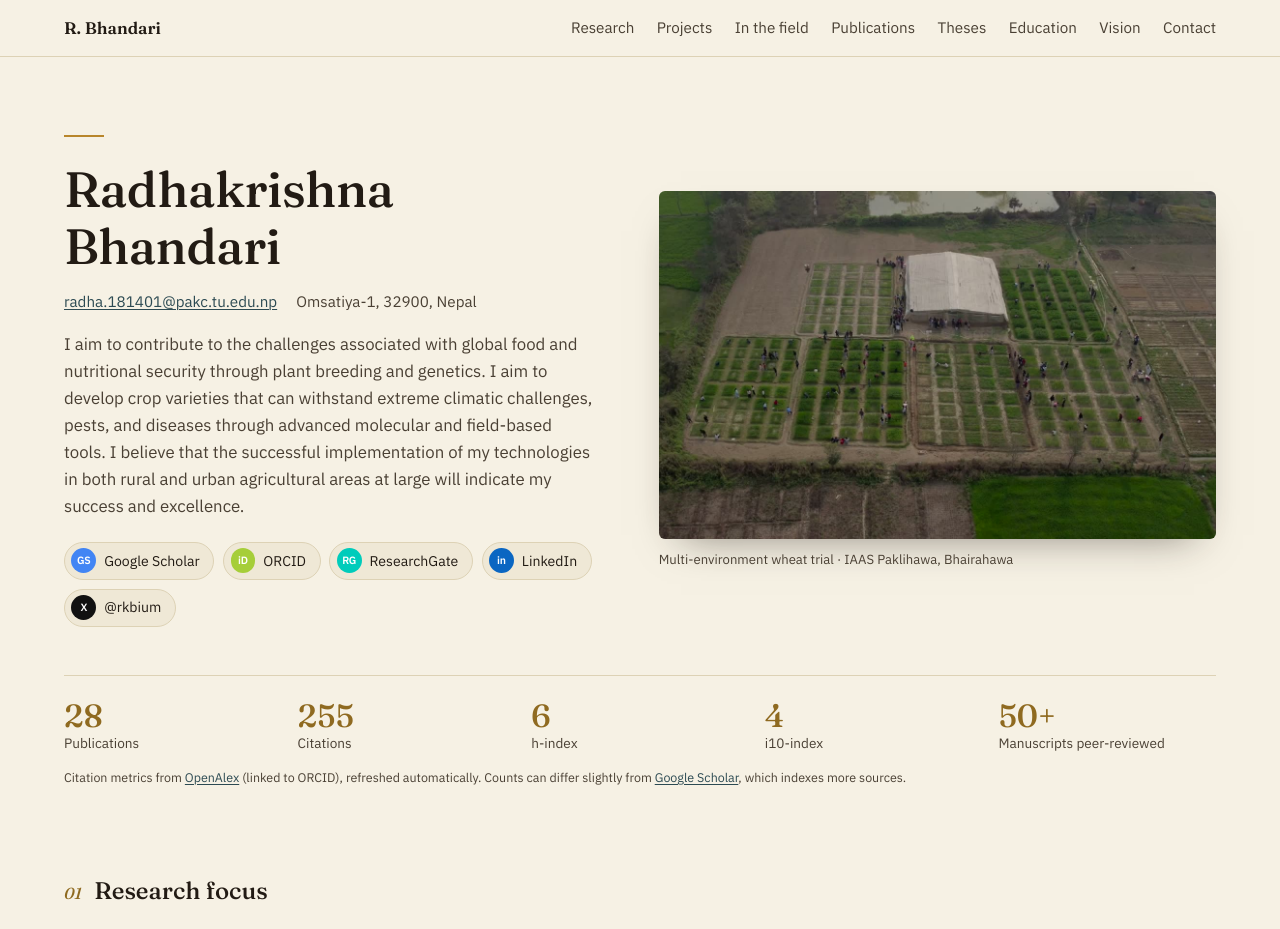
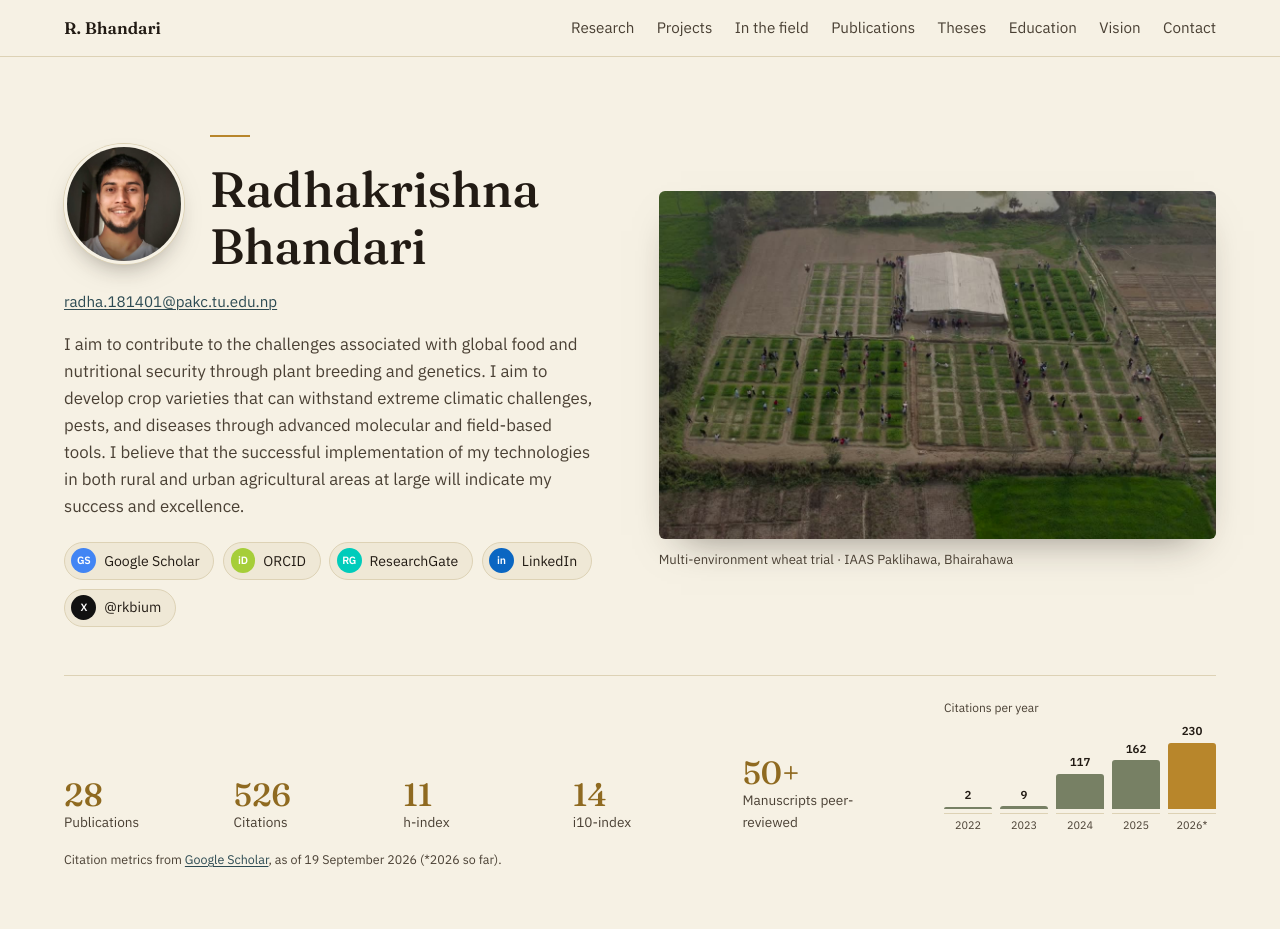
Before and after one commit to rkbium/rkbium.github.io, a plain HTML site: page index.html in a window 1280 px wide. Shown: the top 929 px of the page. Drawn offline with Linux system fonts and the light colour scheme; no server answers.

Commit message:
Portrait, Google Scholar metrics, disease work in progress
- Portrait beside the name (opens full size); address removed from hero
- Citation metrics now from Google Scholar (526 citations, h-index 11,
  i10-index 14, as of 19 Sep 2026) with a citations-per-year chart;
  OpenAlex live fetch removed
- Biotic tab: spot blotch and powdery mildew marked as work in progress
- Contact text points to the vision instead of PhD opportunities
- Vision section gets its own deep-green background

Co-Authored-By: Claude Opus 5 <noreply@anthropic.com>

```diff
--- a/css/style.css
+++ b/css/style.css
@@ -304,8 +304,56 @@ section + section { border-top: 1px solid var(--line); }
 
 /* Headline numbers under the hero */
 
-.metrics { margin: 0 0 1rem; padding: 1.4rem 0 0.4rem; border-top: 1px solid var(--line); }
-.metrics-source { margin-top: 0.8rem !important; font-size: 0.78rem; color: var(--ink-soft); }
+.metrics {
+  display: grid;
+  grid-template-columns: minmax(0, 1fr) 17rem;
+  gap: 1rem 3rem;
+  align-items: end;
+  margin: 0 0 1rem;
+  padding: 1.4rem 0 0.4rem;
+  border-top: 1px solid var(--line);
+}
+.metrics-source { grid-column: 1 / -1; margin: 0 !important; font-size: 0.78rem; color: var(--ink-soft); }
+@media (max-width: 900px) { .metrics { grid-template-columns: 1fr; } }
+
+/* Citations per year (Google Scholar) */
+.cite-years { margin: 0; }
+.cite-years figcaption { font-size: 0.75rem; color: var(--ink-soft); margin-bottom: 0.3rem; }
+.cite-years ol {
+  list-style: none;
+  display: flex;
+  align-items: flex-end;
+  gap: 0.5rem;
+  height: 7rem;
+  margin: 0;
+  padding: 0;
+}
+.cite-years li { flex: 1; display: flex; flex-direction: column; align-items: center; justify-content: flex-end; height: 100%; }
+.cy-bar {
+  width: 100%;
+  height: calc(var(--h) * 0.62%);
+  min-height: 2px;
+  background: var(--field);
+  border-radius: 3px 3px 0 0;
+  opacity: 0.75;
+}
+.cy-now .cy-bar { background: var(--wheat); opacity: 1; }
+.cy-val { font-size: 0.72rem; font-weight: 600; color: var(--ink); margin-bottom: 0.15rem; font-variant-numeric: tabular-nums; }
+.cy-year { margin-top: 0.25rem; padding-top: 0.15rem; width: 100%; border-top: 1px solid var(--line); text-align: center; font-size: 0.68rem; color: var(--ink-soft); }
+
+/* Portrait beside the name */
+.name-row { display: flex; align-items: center; gap: clamp(1rem, 2.5vw, 1.6rem); }
+.name-row .avatar {
+  flex: none;
+  width: clamp(5.5rem, 10vw, 7.5rem);
+  height: clamp(5.5rem, 10vw, 7.5rem);
+  padding: 0;
+  border: 3px solid var(--paper);
+  border-radius: 50% !important;
+  overflow: hidden;
+  box-shadow: 0 0 0 1px var(--line), 0 12px 28px -14px rgba(34, 27, 20, 0.55);
+}
+.name-row .avatar img { width: 100%; height: 100%; object-fit: cover; }
 
 .stats {
   display: grid;
@@ -917,6 +965,7 @@ html:not(.js) .lbar-fill { width: calc(var(--v) * 1%); }
   border-radius: 6px;
 }
 .disease p { margin: 0; }
+.disease .status { margin-bottom: 0.5rem; }
 .disease-name { font-family: var(--serif); font-size: 1.15rem; }
 .disease-sci { color: var(--ink-soft); font-size: 0.9rem; }
 .disease-note { margin-top: 0.5rem !important; font-size: 0.82rem; color: var(--ink-soft); }
@@ -1152,7 +1201,13 @@ html:not(.js) .gallery-more { display: none; }
 
 /* ---------- Vision ---------- */
 
-.vision { background: var(--sky); color: var(--paper); border-top: 0 !important; }
+.vision {
+  background:
+    radial-gradient(ellipse at 85% 0%, rgba(227, 192, 122, 0.18), transparent 55%),
+    linear-gradient(140deg, #1d3526 0%, #2a4a2c 55%, #3b5a28 100%);
+  color: var(--paper);
+  border-top: 0 !important;
+}
 .vision + section { border-top: 0; }
 .vision .section-head h2,
 .vision h3 { color: var(--paper); }
--- a/index.html
+++ b/index.html
@@ -25,7 +25,7 @@
 <link rel="preconnect" href="https://fonts.gstatic.com" crossorigin />
 <link href="https://fonts.googleapis.com/css2?family=Fraunces:ital,opsz,wght@0,9..144,400;0,9..144,500;0,9..144,600;1,9..144,500&family=IBM+Plex+Sans:wght@400;500;600&display=swap" rel="stylesheet" />
 <!-- Bump ?v= whenever style.css or site.js changes so browsers fetch the new version -->
-<link rel="stylesheet" href="css/style.css?v=7" />
+<link rel="stylesheet" href="css/style.css?v=8" />
 </head>
 <body>
 
@@ -47,11 +47,17 @@
 
 <header id="top" class="hero">
   <div class="hero-copy">
-    <span class="eyebrow-line" aria-hidden="true"></span>
-    <h1>Radhakrishna Bhandari</h1>
+    <div class="name-row">
+      <button type="button" class="avatar zoom" data-full="media/portrait-1200.jpg" data-caption="Radhakrishna Bhandari">
+        <img src="media/portrait.jpg" width="480" height="480" alt="Portrait of Radhakrishna Bhandari" />
+      </button>
+      <div>
+        <span class="eyebrow-line" aria-hidden="true"></span>
+        <h1>Radhakrishna Bhandari</h1>
+      </div>
+    </div>
     <p class="contact-line">
       <a href="mailto:radha.181401@pakc.tu.edu.np">radha.181401@pakc.tu.edu.np</a>
-      <span>Omsatiya-1, 32900, Nepal</span>
     </p>
     <p class="lede">
       I aim to contribute to the challenges associated with global food and
@@ -79,17 +85,27 @@
 </header>
 
 <div class="wrap">
-  <!-- Citation numbers refresh from OpenAlex on every visit (js/site.js);
-       the values below are the fallback if that request fails. -->
+  <!-- Citation metrics are copied from the Google Scholar profile (Scholar has no
+       public API). To refresh: update the numbers, the per-year bars, and the date. -->
   <div class="metrics">
     <dl class="stats">
-      <div><dt>Publications</dt><dd data-metric="works">28</dd></div>
-      <div><dt>Citations</dt><dd data-metric="citations">255</dd></div>
-      <div><dt>h-index</dt><dd data-metric="h">6</dd></div>
-      <div><dt>i10-index</dt><dd data-metric="i10">4</dd></div>
+      <div><dt>Publications</dt><dd>28</dd></div>
+      <div><dt>Citations</dt><dd>526</dd></div>
+      <div><dt>h-index</dt><dd>11</dd></div>
+      <div><dt>i10-index</dt><dd>14</dd></div>
       <div><dt>Manuscripts peer-reviewed</dt><dd>50+</dd></div>
     </dl>
-    <p class="metrics-source">Citation metrics from <a href="https://openalex.org/authors/A5071161701">OpenAlex</a> (linked to ORCID), <span data-metric="updated">refreshed automatically</span>. Counts can differ slightly from <a href="https://scholar.google.com/citations?user=Gn3roLQAAAAJ&amp;hl=en">Google Scholar</a>, which indexes more sources.</p>
+    <figure class="cite-years" aria-label="Citations per year, Google Scholar">
+      <figcaption>Citations per year</figcaption>
+      <ol>
+        <li style="--h:0.9"><span class="cy-val">2</span><span class="cy-bar"></span><span class="cy-year">2022</span></li>
+        <li style="--h:3.9"><span class="cy-val">9</span><span class="cy-bar"></span><span class="cy-year">2023</span></li>
+        <li style="--h:50.9"><span class="cy-val">117</span><span class="cy-bar"></span><span class="cy-year">2024</span></li>
+        <li style="--h:70.4"><span class="cy-val">162</span><span class="cy-bar"></span><span class="cy-year">2025</span></li>
+        <li style="--h:100" class="cy-now"><span class="cy-val">230</span><span class="cy-bar"></span><span class="cy-year">2026*</span></li>
+      </ol>
+    </figure>
+    <p class="metrics-source">Citation metrics from <a href="https://scholar.google.com/citations?user=Gn3roLQAAAAJ&amp;hl=en">Google Scholar</a>, as of 19 September 2026 (*2026 so far).</p>
   </div>
 </div>
 
@@ -197,16 +213,23 @@
               <li>Led a plant disease campaign (05/2021), turning plant pathology findings into practical disease management advice for farmers.</li>
               <li>Now continuing at Jawaharlal Nehru University with SSR markers linked to rust resistance.</li>
             </ul>
-            <a class="more-link" href="#experience">See research experience →</a>
+
+            <h4 class="findings-head">Work in progress <span class="status status-draft">In progress</span></h4>
+            <ul class="outcomes">
+              <li><strong>Spot blotch (<em>Bipolaris sorokiniana</em>):</strong> analysing how severity differs among genotypes and across irrigated, rainfed, drought, and heat stress environments.</li>
+              <li><strong>Powdery mildew (<em>Blumeria graminis</em>):</strong> the same genotype-by-environment analysis for powdery mildew severity.</li>
+            </ul>
           </div>
           <div class="project-visual">
             <div class="disease-cards">
               <div class="disease">
+                <span class="status status-draft">Work in progress</span>
                 <p class="disease-name">Spot blotch</p>
                 <p class="disease-sci"><em>Bipolaris sorokiniana</em></p>
                 <p class="disease-note">Fungal leaf disease, favoured by warm, humid conditions</p>
               </div>
               <div class="disease">
+                <span class="status status-draft">Work in progress</span>
                 <p class="disease-name">Powdery mildew</p>
                 <p class="disease-sci"><em>Blumeria graminis</em></p>
                 <p class="disease-note">Fungal disease forming white growth on leaves</p>
@@ -350,8 +373,7 @@
       </div>
       <p class="intro-text">
         28 journal articles — 21 research articles, 5 reviews, and 2 preprints —
-        cited <span data-metric="citations">255</span> times (h-index <span data-metric="h">6</span>,
-        i10-index <span data-metric="i10">4</span>). Selected work, newest first:
+        cited 526 times on Google Scholar (h-index 11, i10-index 14). Selected work, newest first:
       </p>
 
       <div class="filters" role="group" aria-label="Filter publications by topic">
@@ -954,8 +976,10 @@
 
       <div class="contact-block">
         <p>
-          I'm open to PhD opportunities in plant breeding and genetics, research
-          collaboration, and conversations about climate-resilient crops.
+          I'm open to research collaboration and conversations that move toward
+          <a href="#vision">my vision</a> — a crop-improvement institute in Nepal built on
+          genomics, bioinformatics, and biotechnology, from climate-resilient cereals to
+          fruits, vegetables, ornamentals, and turf.
         </p>
         <dl class="contact-rows">
           <div><dt>Email</dt><dd><a href="mailto:radha.181401@pakc.tu.edu.np">radha.181401@pakc.tu.edu.np</a></dd></div>
@@ -983,6 +1007,6 @@
   <button type="button" class="lb-next" aria-label="Next photo">›</button>
 </dialog>
 
-<script src="js/site.js?v=6"></script>
+<script src="js/site.js?v=8"></script>
 </body>
 </html>
--- a/js/site.js
+++ b/js/site.js
@@ -119,34 +119,6 @@
     });
   }
 
-  /* ---------- Live citation metrics from OpenAlex (linked to ORCID) ---------- */
-  // Falls back silently to the numbers already in the HTML.
-  if (window.fetch) {
-    fetch('https://api.openalex.org/authors/A5071161701?select=works_count,cited_by_count,summary_stats,updated_date')
-      .then(function (r) { if (!r.ok) throw new Error(r.status); return r.json(); })
-      .then(function (a) {
-        var values = {
-          works: a.works_count,
-          citations: a.cited_by_count,
-          h: a.summary_stats && a.summary_stats.h_index,
-          i10: a.summary_stats && a.summary_stats.i10_index
-        };
-        Object.keys(values).forEach(function (k) {
-          if (typeof values[k] !== 'number') return;
-          document.querySelectorAll('[data-metric="' + k + '"]').forEach(function (el) {
-            el.textContent = values[k].toLocaleString('en');
-          });
-        });
-        if (a.updated_date) {
-          var d = new Date(a.updated_date);
-          document.querySelectorAll('[data-metric="updated"]').forEach(function (el) {
-            el.textContent = 'last updated ' + d.toLocaleDateString('en-GB', { day: 'numeric', month: 'long', year: 'numeric' });
-          });
-        }
-      })
-      .catch(function () {});
-  }
-
   /* ---------- Lightbox for figures, photos, and slides ---------- */
   var lb = document.getElementById('lightbox');
   if (!lb || typeof lb.showModal !== 'function') {
```
Also changed, not shown: media/portrait-1200.jpg (added), media/portrait.jpg (added).
